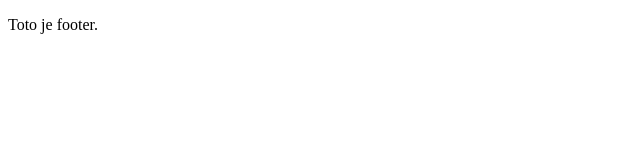
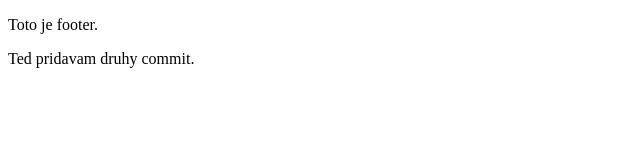
Before and after one commit to Vojtixx/git-projekt-Riha-Strnad-Zahradnicek, a plain HTML site: page Web/index.html in a window 1280 px wide. Shown: the whole page, without its empty margins (0-640 px from the left). Drawn offline with Linux system fonts and the light colour scheme.

Commit message:
Pridal jsem druhy commit

```diff
--- a/Web/index.html
+++ b/Web/index.html
@@ -15,6 +15,7 @@
     </main>
     <footer>
         <p>Toto je footer.</p>
+        <p>Ted pridavam druhy commit.</p>
     </footer>
 </body>
 </html>
```
